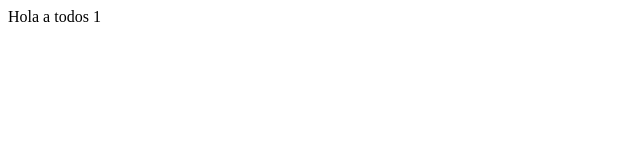
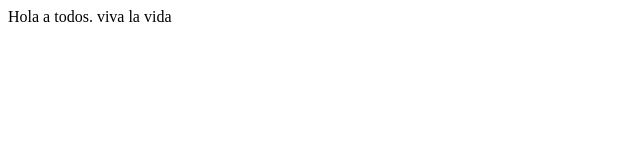
Before and after one commit to Vander555/Curso-primera, a plain HTML site: page index.html in a window 1280 px wide. Shown: the full height of the page, 0-640 px from the left. Drawn offline with Linux system fonts and the light colour scheme.

Commit message:
Tercer cambio.- Viva la vida

```diff
--- a/index.html
+++ b/index.html
@@ -7,6 +7,6 @@
     <title>Document</title>
 </head>
 <body>
-    Hola a todos 1
+    Hola a todos. viva la vida
 </body>
 </html>
```
